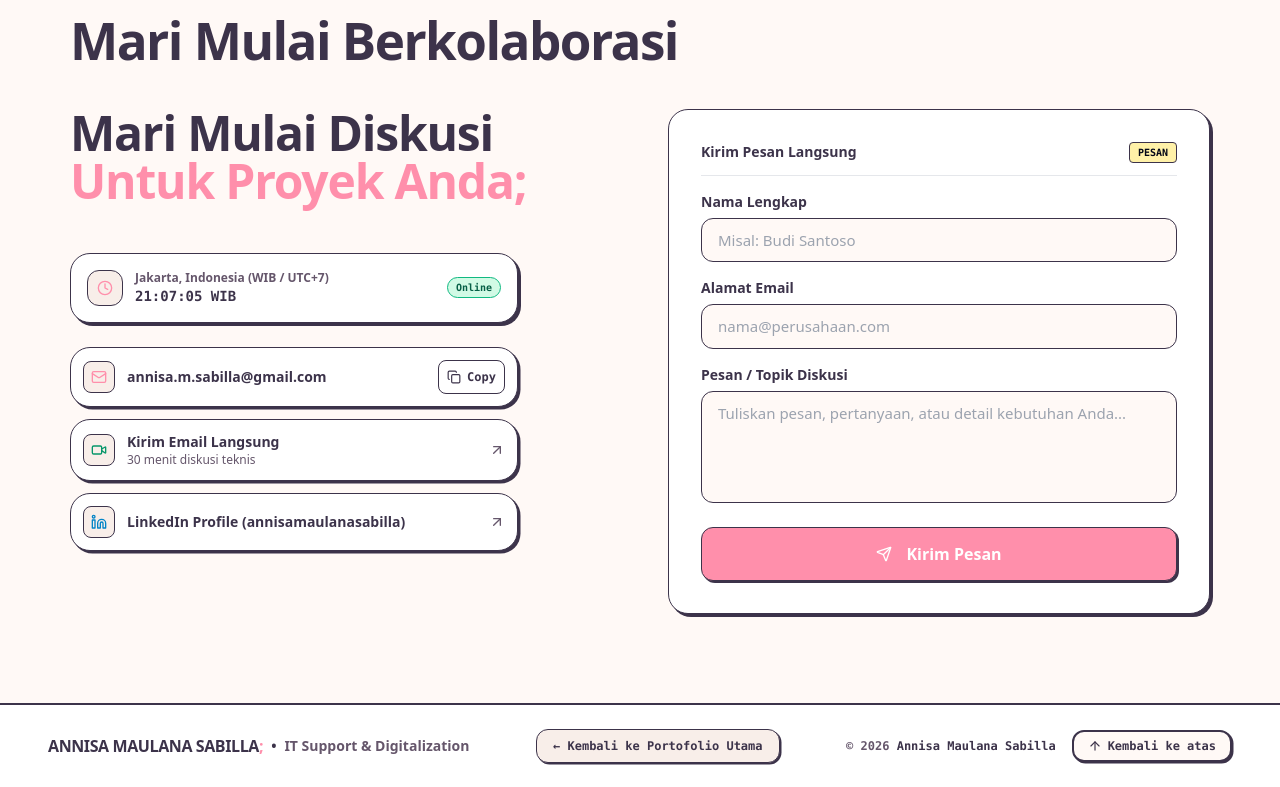
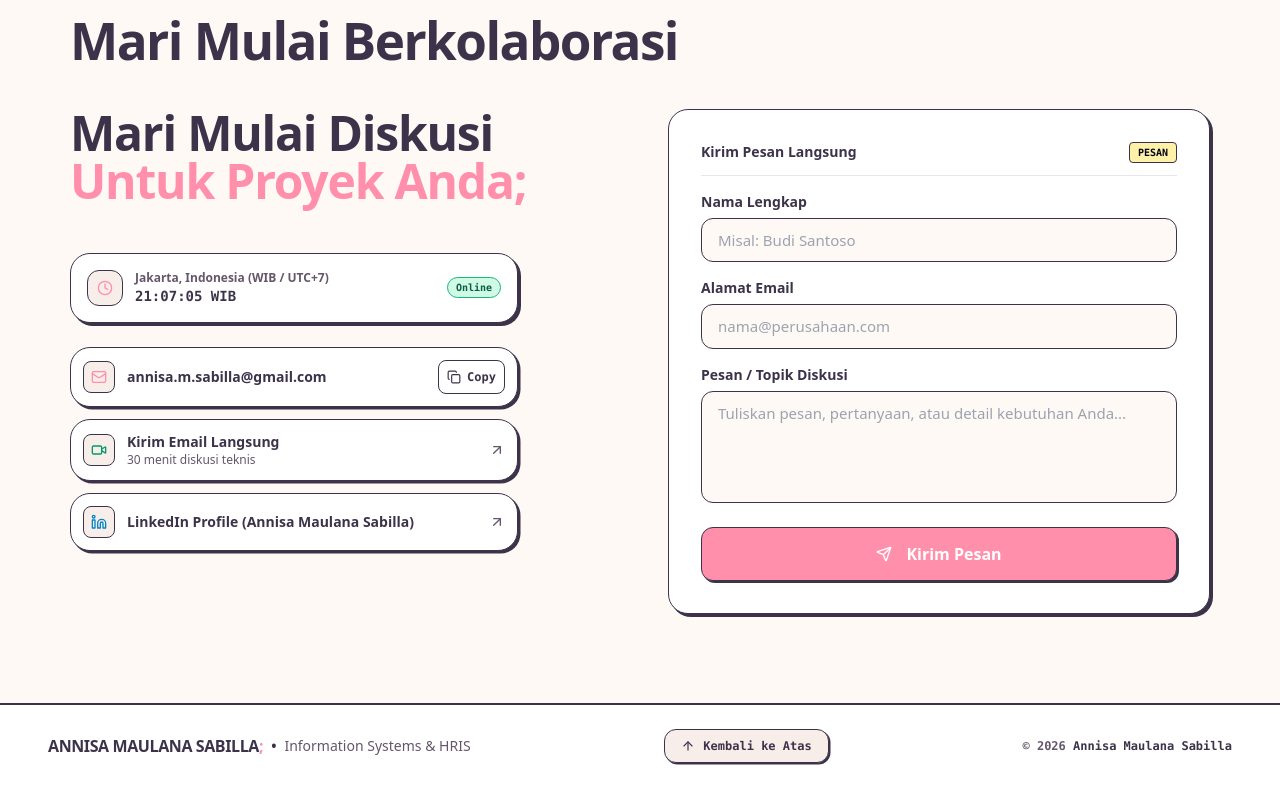
Before and after one commit to AbdiDzikry/Porto-Nisa, a Vue app: page / in a window 1280 px wide. Shown: the part 6723-7510 px from the top of the page. Built offline with nearby package versions, Linux system fonts and the light colour scheme.

Commit message:
fix: update footer with centered scroll-to-top button and fix linkedin display name with spaces

```diff
--- a/src/components/layout/Footer.vue
+++ b/src/components/layout/Footer.vue
@@ -13,42 +13,35 @@ const scrollToTop = () => {
 
 <template>
   <footer class="border-t-2 border-[var(--comic-border)] bg-[var(--surface-panel)] py-6 px-6 md:px-12 relative z-10" role="contentinfo">
-    <div class="max-w-[1220px] mx-auto flex flex-col lg:flex-row justify-between items-center gap-5 text-xs sm:text-sm font-bold text-[var(--ink-muted)]">
+    <div class="max-w-[1220px] mx-auto flex flex-col sm:flex-row justify-between items-center gap-4 text-xs sm:text-sm font-bold text-[var(--ink-muted)]">
 
       <!-- Brand & Tagline -->
-      <div class="flex items-center gap-2 text-center lg:text-left">
+      <div class="flex items-center gap-2 text-center sm:text-left">
         <span class="font-black text-base text-[var(--ink-primary)] tracking-tight">
           ANNISA MAULANA SABILLA<span class="text-[var(--brand-coral)] font-black">;</span>
         </span>
         <span class="text-[var(--comic-border)]">•</span>
-        <span class="text-[var(--ink-muted)]">IT Support & Digitalization</span>
+        <span class="text-[var(--ink-muted)] font-medium">Information Systems &amp; HRIS</span>
       </div>
 
-      <!-- Center: Portfolio Link -->
+      <!-- Center: Button Kembali ke Atas -->
       <div class="flex items-center justify-center">
-        <a
-          href="/"
-          class="inline-flex items-center gap-2 px-4 py-2 bg-[var(--surface-subtle)] hover:bg-[var(--brand-sun)] text-[var(--ink-primary)] border border-[var(--comic-border)] rounded-xl shadow-[1.5px_1.5px_0px_var(--comic-border)] transition-all font-mono text-xs font-bold"
-        >
-          <span>← Kembali ke Portofolio Utama</span>
-        </a>
-      </div>
-
-      <!-- Right: Back to Top & Copyright -->
-      <div class="flex items-center gap-4 text-center lg:text-right">
-        <div class="font-mono text-xs hidden sm:block">
-          <span>© {{ currentYear }} <strong class="text-[var(--ink-primary)]">Annisa Maulana Sabilla</strong></span>
-        </div>
-
         <button
           type="button"
-          class="inline-flex items-center gap-1.5 px-3.5 py-1.5 rounded-xl border-2 border-[var(--comic-border)] bg-[var(--canvas-bg)] hover:bg-[var(--brand-coral)] hover:text-white text-[var(--ink-primary)] font-mono text-xs font-black shadow-[1.5px_1.5px_0px_var(--comic-border)] active:translate-x-0.5 active:translate-y-0.5 transition-all"
+          class="inline-flex items-center gap-2 px-4 py-2 bg-[var(--surface-subtle)] hover:bg-[var(--brand-coral)] hover:text-white text-[var(--ink-primary)] border border-[var(--comic-border)] rounded-xl shadow-[1.5px_1.5px_0px_var(--comic-border)] transition-all font-mono text-xs font-bold cursor-pointer"
           @click="scrollToTop"
           aria-label="Scroll back to top"
         >
           <ArrowUp class="w-3.5 h-3.5" />
-          <span>Kembali ke atas</span>
+          <span>Kembali ke Atas</span>
         </button>
+      </div>
+
+      <!-- Right: Copyright -->
+      <div class="flex items-center text-center sm:text-right">
+        <div class="font-mono text-xs">
+          <span>© {{ currentYear }} <strong class="text-[var(--ink-primary)]">Annisa Maulana Sabilla</strong></span>
+        </div>
       </div>
 
     </div>
--- a/src/components/sections/Contact.vue
+++ b/src/components/sections/Contact.vue
@@ -183,7 +183,7 @@ onUnmounted(() => {
               <div class="w-8 h-8 rounded-lg bg-[var(--surface-subtle)] border border-[var(--comic-border)] flex items-center justify-center shrink-0 text-sky-600">
                 <Linkedin class="w-4 h-4" />
               </div>
-              <span class="font-bold text-sm text-[var(--ink-primary)]">LinkedIn Profile (annisamaulanasabilla)</span>
+              <span class="font-bold text-sm text-[var(--ink-primary)]">LinkedIn Profile (Annisa Maulana Sabilla)</span>
             </div>
             <ArrowUpRight class="w-4 h-4 text-[var(--ink-muted)] shrink-0" />
           </a>
```
